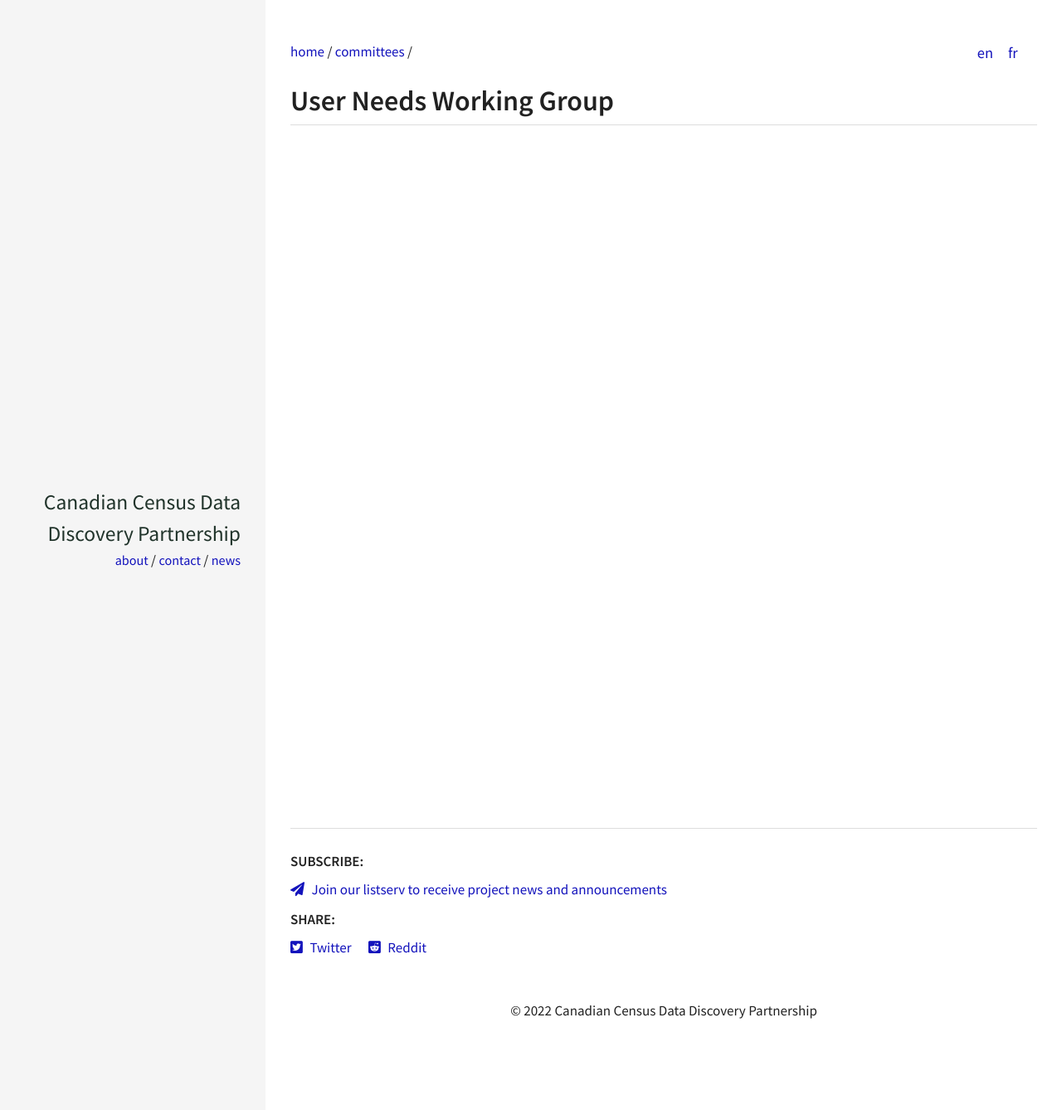
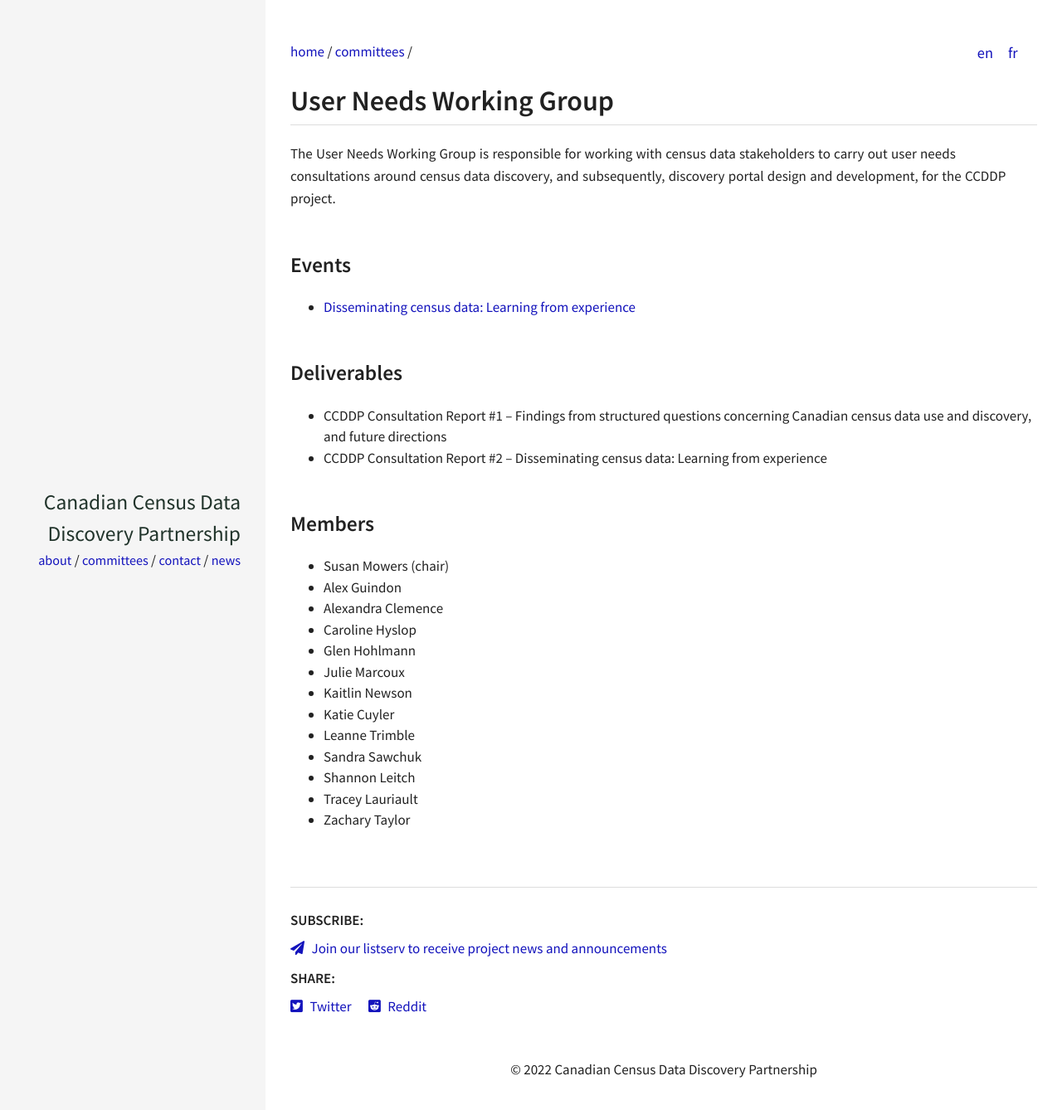
Before and after one commit to census-recensement/census-recensement.github.io, a Jekyll site: the page built from en/committees/user-needs-wg.md, in a window 1280 px wide. Shown: the top 1338 px of the page at 83% size. Built offline with Jekyll 4.4.1, drawn with Linux system fonts in a browser that asks for light colours.

Commit message:
adding pages for working groups, and census event

```diff
--- a/_includes/language-selector.html
+++ b/_includes/language-selector.html
@@ -2,7 +2,7 @@
 
 <div class="lang">
 
-{% assign posts=site.posts | where:"ref", page.ref | sort: 'lang' %}
+{% assign posts=site.posts | where:"ref", page.ref | sort: 'lang'  %}
 {% for post in posts %}
 
     <a href="{{ post.url }}" class="{{ post.lang }}"> &nbsp; {{ post.lang }} &nbsp; </a>
--- a/en/committees/user-needs-wg.md
+++ b/en/committees/user-needs-wg.md
@@ -5,3 +5,29 @@
 ref: users
 description:
 ---
+The User Needs Working Group is responsible for working with census data stakeholders to carry out user needs consultations around census data discovery, and subsequently, discovery portal design and development, for the CCDDP project.
+
+### Events
+
+- [Disseminating census data: Learning from experience]({% link en/committees/2022-02-16-disseminating-census-data-event.md %})
+
+### Deliverables
+
+- CCDDP Consultation Report \#1 -- Findings from structured questions concerning Canadian census data use and discovery, and future directions
+- CCDDP Consultation Report \#2 -- Disseminating census data: Learning from experience
+
+### Members
+
+- Susan Mowers (chair)
+- Alex Guindon
+- Alexandra Clemence
+- Caroline Hyslop
+- Glen Hohlmann
+- Julie Marcoux
+- Kaitlin Newson
+- Katie Cuyler
+- Leanne Trimble
+- Sandra Sawchuk
+- Shannon Leitch
+- Tracey Lauriault
+- Zachary Taylor
```
Also changed, not shown: _data/navigation.yml (+4 -4 lines), en/committees.md (+6 -0 lines), en/committees/2022-02-16-disseminating-census-data-event.md (added, +44 -0 lines), en/committees/inventory-wg.md (+17 -1 lines), en/news/_posts/2022-03-31-spring-quarterly.md (added, +66 -0 lines), en/about.md (line endings or trailing spaces).
